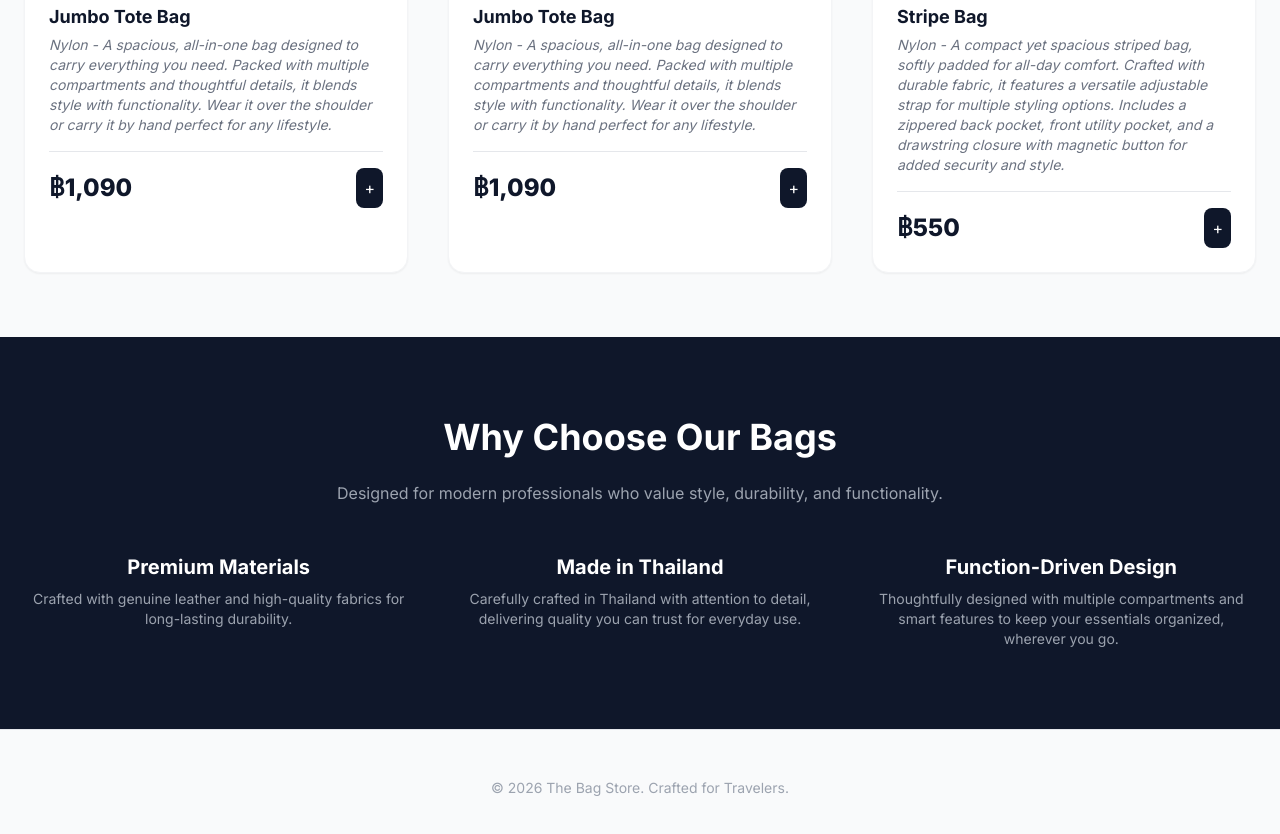
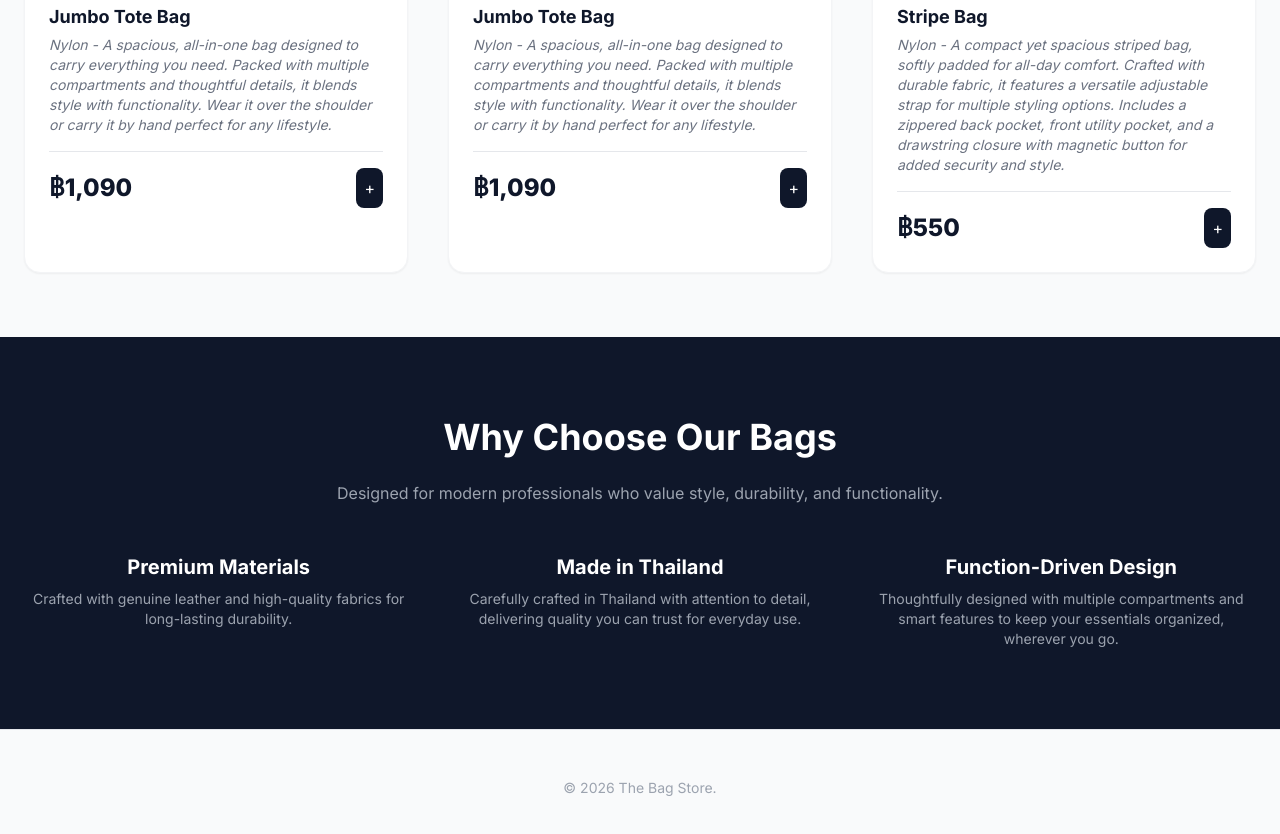
Before and after one commit to jinvaramas/JSD12_week_04, a plain HTML site: page homework-my-ecommerce/landingpage.html in a window 1280 px wide. Shown: the part 2188-3022 px from the top of the page. Drawn offline with nearby package versions, Linux system fonts and the light colour scheme.

Commit message:
homework_landingpage_ver02

```diff
--- a/homework-my-ecommerce/landingpage.html
+++ b/homework-my-ecommerce/landingpage.html
@@ -225,7 +225,7 @@ Perfect for those who carry a lot this oversized tote offers generous space to f
 
 
     <footer class="py-12 border-t text-center text-gray-400 text-sm">
-        <p>© 2026 The Bag Store. Crafted for Travelers.</p>
+        <p>© 2026 The Bag Store.</p>
     </footer>
 
 </body>
```
